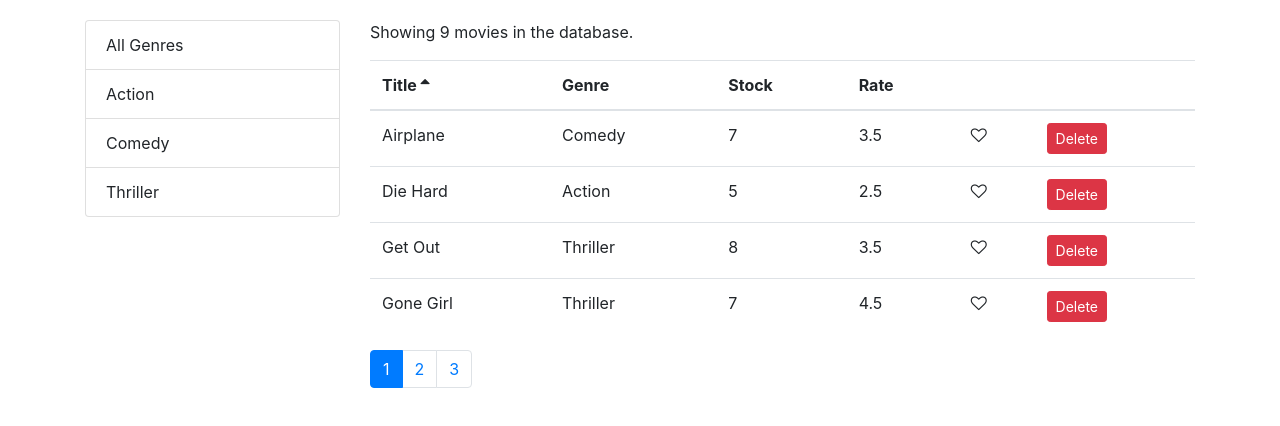
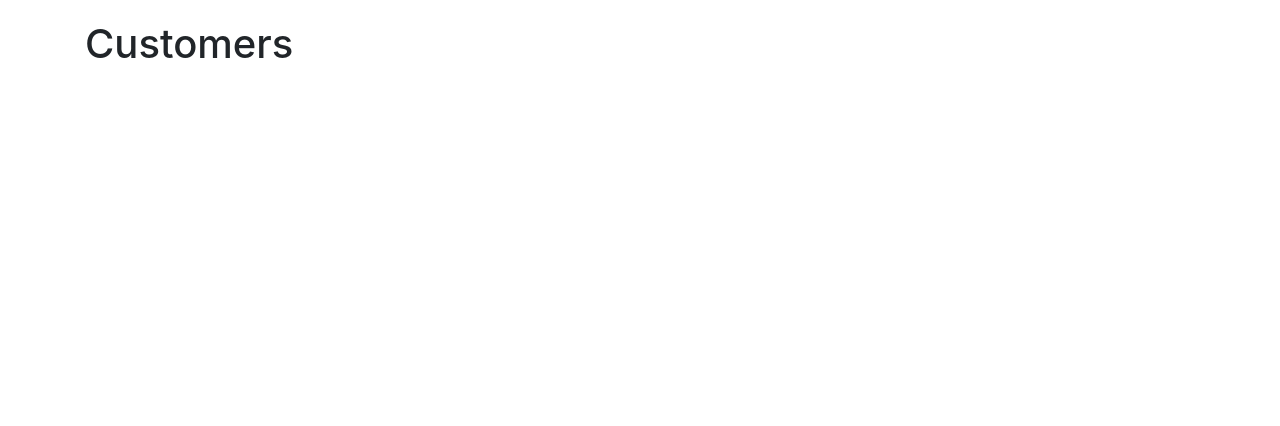
Before and after one commit to tonyducvo000/vidly, a React (Create React App) app: page /customers in a window 1280 px wide. Shown: the top 426 px of the page. Built offline with nearby package versions, Linux system fonts and the light colour scheme.

Commit message:
added basic routing

```diff
--- a/package.json
+++ b/package.json
@@ -12,6 +12,7 @@
     "prop-types": "^15.6.2",
     "react": "^17.0.2",
     "react-dom": "^17.0.2",
+    "react-router-dom": "^4.3.1",
     "react-scripts": "4.0.3",
     "web-vitals": "^1.1.2"
   },
--- a/src/App.jsx
+++ b/src/App.jsx
@@ -1,5 +1,12 @@
 import React, { Component } from 'react';
-import Movies from './components/movies'
+import { Route } from 'react-router-dom';
+import Movies from './components/movies';
+
+
+import Customers from "./components/customers";
+import Rentals from "./components/rentals";
+import NotFound from "./components/notFound";
+
 import './App.css';
 
 class App extends Component {
@@ -8,7 +15,10 @@
   render() {
     return (
       <main className="container">
-        <Movies></Movies>
+        <Route path="/movies" component={Movies}></Route>
+        <Route path="/customers" component={Customers}></Route>
+        <Route path="/rentals" component={Rentals}></Route>
+        <Route path="/not-found" component={NotFound}></Route>
       </main>
 
 
--- /dev/null
+++ b/src/components/customers.jsx
@@ -0,0 +1,10 @@
+import React from 'react';
+
+const Customers = () => {
+    return (
+        <h1>Customers</h1>
+
+    );
+}
+
+export default Customers;
--- /dev/null
+++ b/src/components/notFound.jsx
@@ -0,0 +1,10 @@
+import React from 'react';
+
+const NotFound = () => {
+    return (
+        <h1>Not Found</h1>
+
+    );
+}
+
+export default NotFound;
--- /dev/null
+++ b/src/components/rentals.jsx
@@ -0,0 +1,10 @@
+import React from 'react';
+
+const Rentals = () => {
+    return (
+        <h1>Rentals</h1>
+
+    );
+}
+
+export default Rentals;
--- a/src/index.jsx
+++ b/src/index.jsx
@@ -1,5 +1,6 @@
 import React from 'react';
 import ReactDOM from 'react-dom';
+import { BrowserRouter } from 'react-router-dom'
 import './index.css';
 import App from './App';
 import reportWebVitals from './reportWebVitals';
@@ -7,9 +8,9 @@
 import 'font-awesome/css/font-awesome.css'
 
 ReactDOM.render(
-  <React.StrictMode>
+  <BrowserRouter>
     <App />
-  </React.StrictMode>,
+  </BrowserRouter>,
   document.getElementById('root')
 );
 
```
Also changed, not shown: src/components/movieForm.jsx (added), 1 other file (tests, documents, lock files or other folders).
